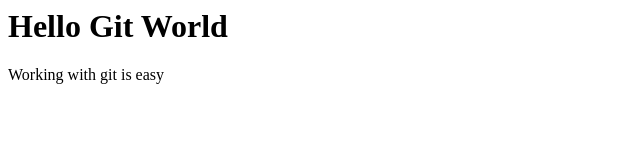
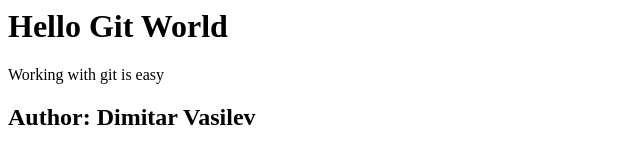
Before and after one commit to dimityrv/GitGithubLecture, a plain HTML site: page index.html in a window 1280 px wide. Shown: the whole page, without its empty margins (0-640 px from the left). Drawn offline with Linux system fonts and the light colour scheme.

Commit message:
Added Author
Added authod DImitar Vasielv and <h2> element
in that commit on 15.04.2020

```diff
--- a/index.html
+++ b/index.html
@@ -5,3 +5,5 @@
     <p>Working with git is easy</p>
 
 </div>
+
+<h2>Author: Dimitar Vasilev</h2>
```
